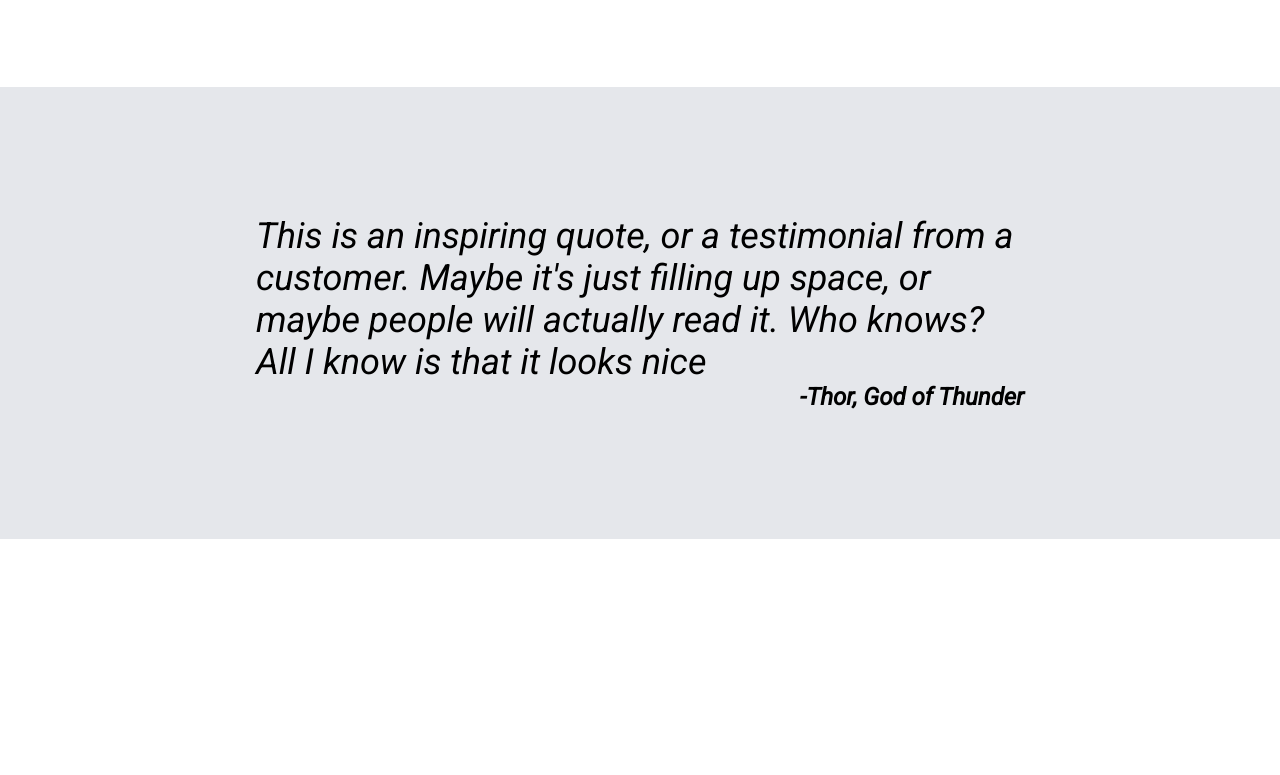
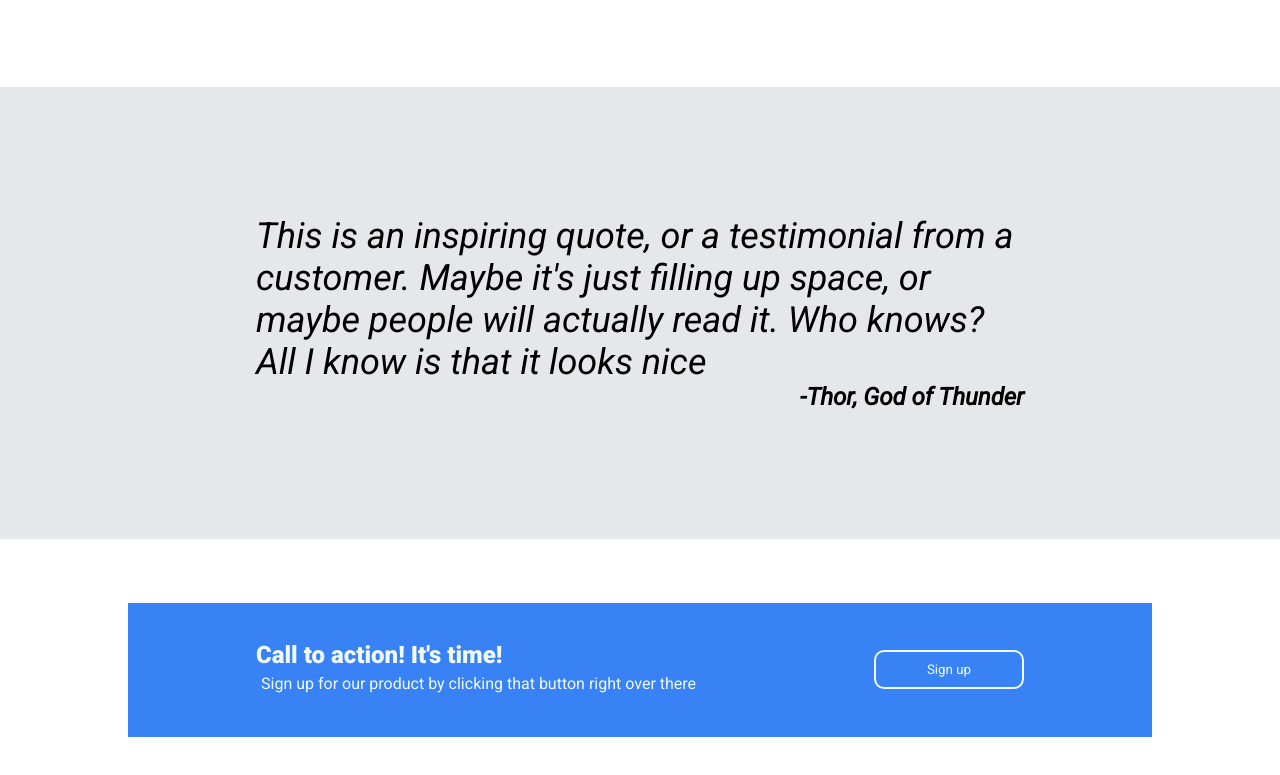
Before and after one commit to JaelAguilar/Odin-Landing-Page, a plain HTML site: page index.html in a window 1280 px wide. Shown: the part 1105-1880 px from the top of the page. Before the commit the page ends 1644 px from the top, so only its background shows below. Drawn offline with Linux system fonts and the light colour scheme.

Commit message:
Added call to action

```diff
--- a/index.html
+++ b/index.html
@@ -55,6 +55,13 @@
         <div>This is an inspiring quote, or a testimonial from a customer. Maybe it's just filling up space, or maybe people will actually read it. Who knows? All I know is that it looks nice</div>
         <div class="quote-author">-Thor, God of Thunder</div>
     </div>
+    <div class="call-action">
+        <div class="call-text">
+            <div class="call-title">Call to action! It's time!</div>
+            <p>Sign up for our product by clicking that button right over there</p>
+        </div>
+        <button class="call-button">Sign up</button>
+    </div>
 
 </body>
 </html>
--- a/style.css
+++ b/style.css
@@ -119,3 +119,34 @@ body{
     text-align: end;
     font-weight:bolder;
 }
+
+.call-action{
+    display:flex;
+    margin:5% 10%;
+    background-color: #3882f6;
+    padding:3% 10%;
+    align-items:center;
+    justify-content: space-between;
+    color:#f0faf8;
+}
+
+.call-button{
+    background-color: transparent;
+    border: 2px solid  #f0faf8;
+    border-radius: 10px;
+    padding:10px 30px;
+    width: 150px;
+    height:fit-content;
+    box-sizing: border-box;
+    color:#f0faf8;
+}
+
+.call-title{
+    font-weight: bold;
+    font-size:x-large;
+}
+
+.call-action p{
+    padding: 5px;
+    margin:0;
+}
```
